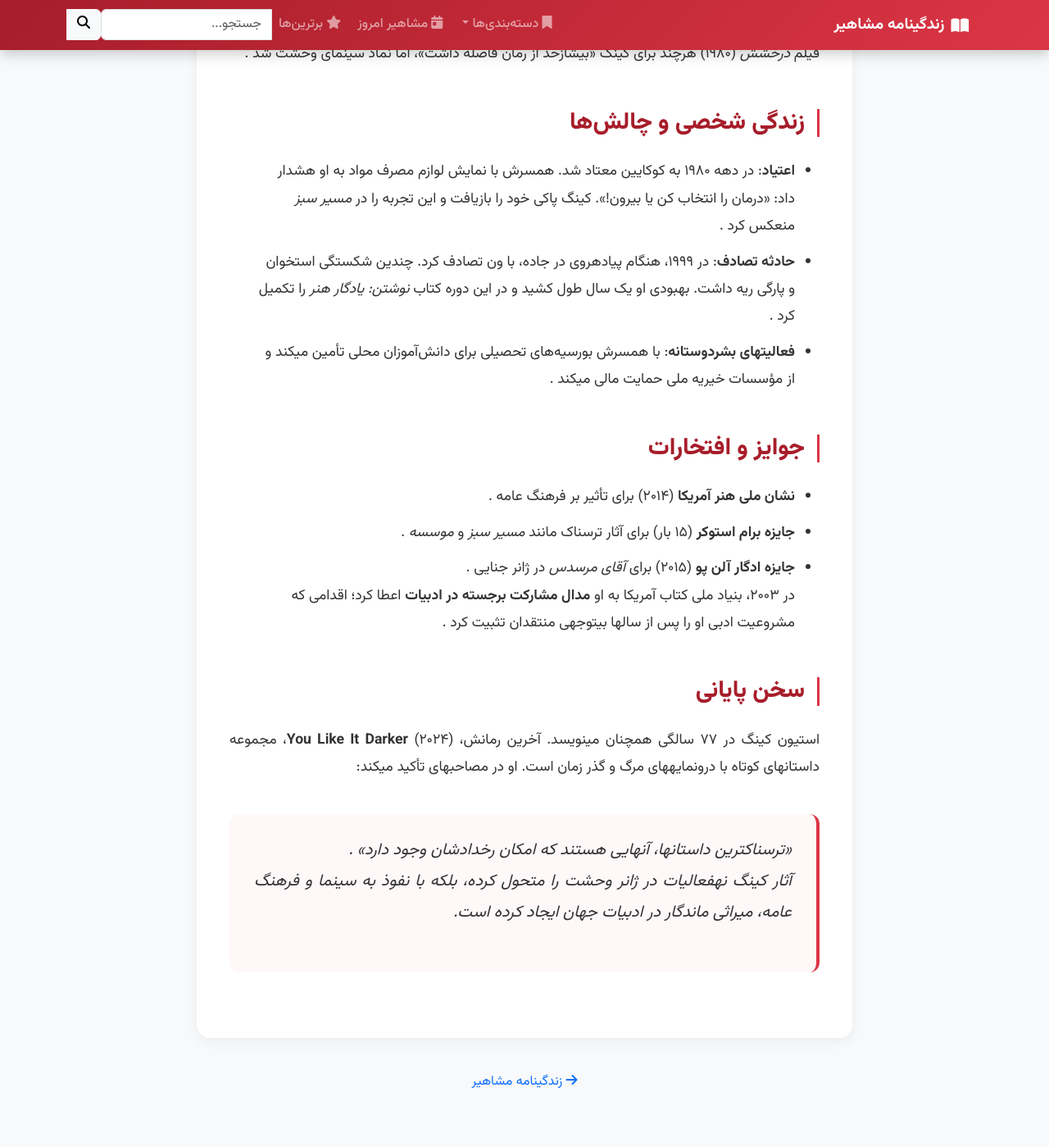
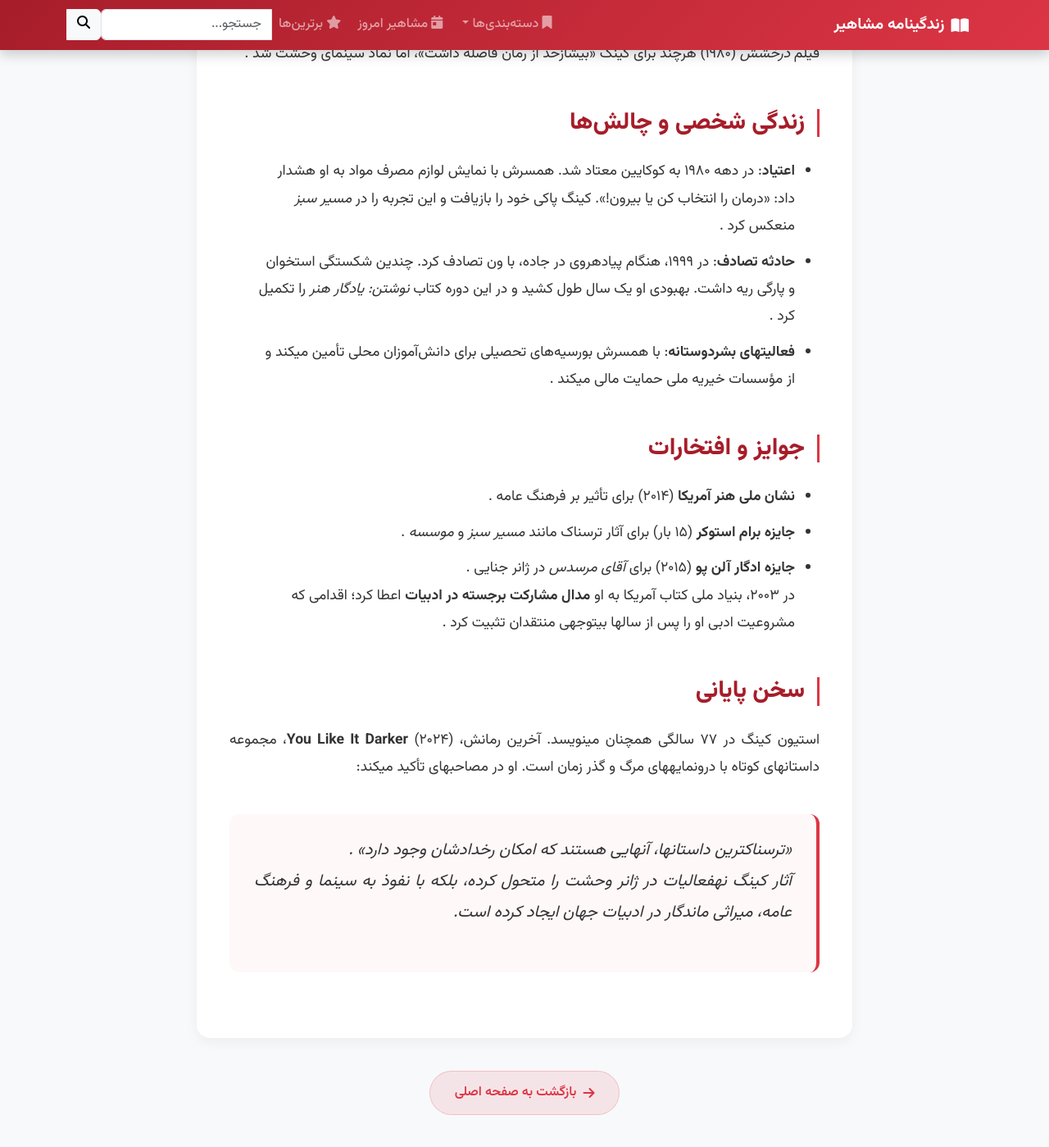
Before and after one commit to darkblog/darkblog.github.io, a Jekyll site: the page built from blog.html, in a window 1280 px wide and 1400 px high, scrolled down 3204 px. Shown: the whole window at 82% size. Built offline with Jekyll 4.4.1, drawn with Linux system fonts in a browser that asks for light colours; before the commit the page ends 4578 px from its top, so only the background shows below that.

Commit message:
Update blog.html

```diff
--- a/blog.html
+++ b/blog.html
@@ -622,7 +622,7 @@
                 margin: 1.2rem 0;
             }
 
-            .biography {
+            .back-to-home {
                 padding: 10px 25px;
                 font-size: 0.95rem;
             }
@@ -734,9 +734,9 @@
         </article>
 
         <div class="button-spacer">
-            <a href="https://indexes.ir/" class="biography" aria-label="زندگینامه مشاهیر">
+            <a href="https://indexes.ir/" class="back-to-home" aria-label="بازگشت به صفحه اصلی">
                 <i class="fas fa-arrow-right"></i>
-                زندگینامه مشاهیر
+                بازگشت به صفحه اصلی
             </a>
         </div>
     </main>
```
